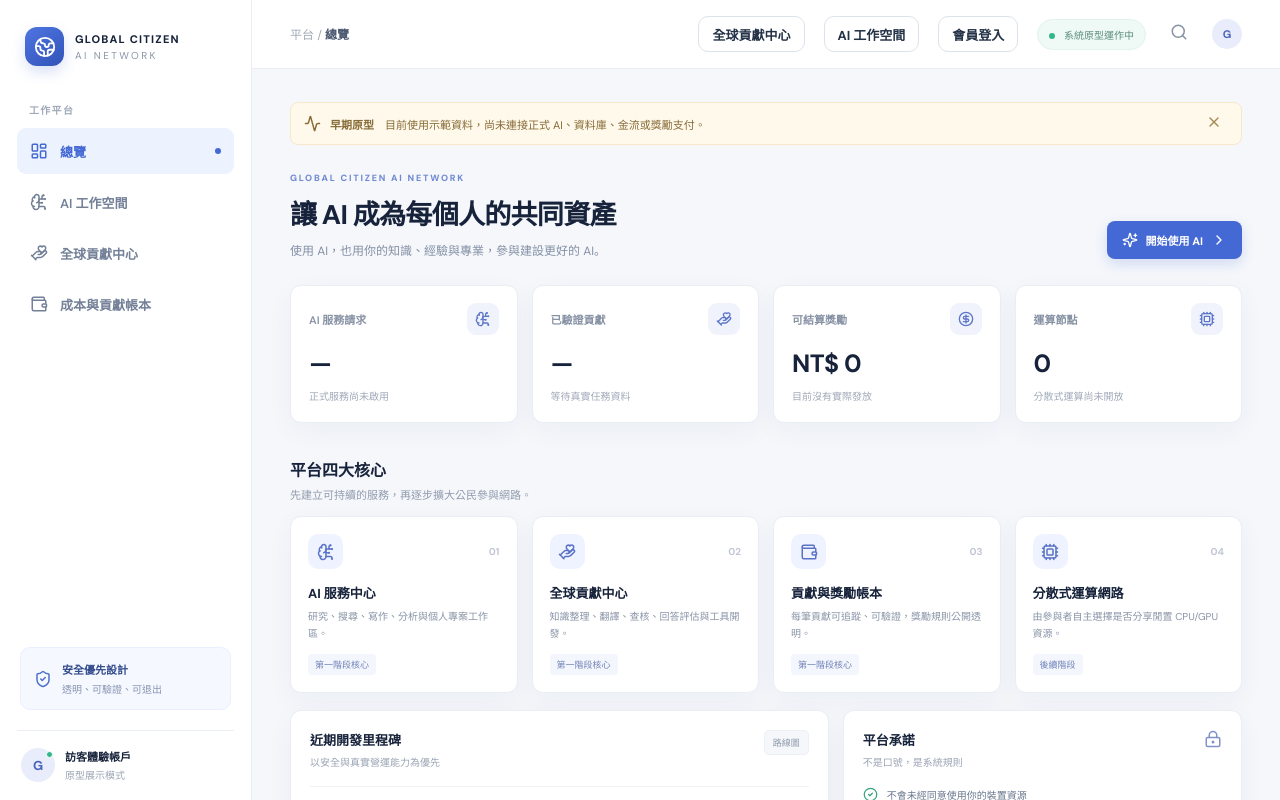
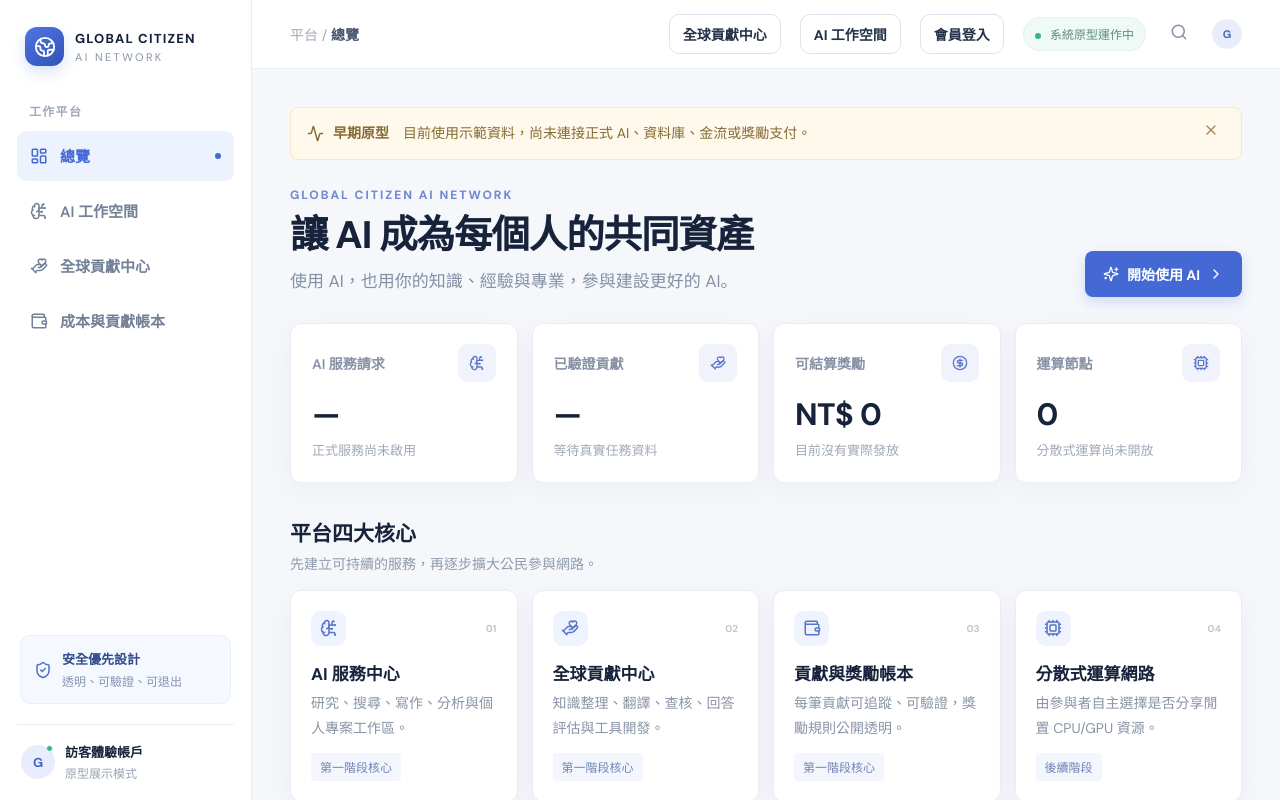
Before and after one commit to X84657465/global-citizen-ai-network, a Next.js app: page / in a window 1280 px wide. Shown: the top 800 px of the page. Built offline with nearby package versions, Linux system fonts and the light colour scheme.

Commit message:
style: improve homepage typography and readability

```diff
--- a/app/globals.css
+++ b/app/globals.css
@@ -36,3 +36,115 @@
   .workspace-header > button { flex: 0 0 auto; }
   .workspace-layout { grid-template-columns: minmax(0, 1fr); }
 }
+
+
+/* GCAN homepage readability pass — v0.1.1
+   Scoped to the public homepage so member/admin workspaces keep their own scale. */
+.shell {
+  font-size: 16px;
+}
+.shell .brand strong { font-size: 13px; }
+.shell .brand span { font-size: 11px; }
+.shell .workspace-label { font-size: 12px; }
+.shell .nav-item { min-height: 50px; font-size: 15px; }
+.shell .secure-card b { font-size: 13px; }
+.shell .secure-card span { font-size: 12px; }
+.shell .profile b { font-size: 13px; }
+.shell .profile span { font-size: 12px; }
+.shell .breadcrumb { font-size: 14px; }
+.shell .login-link { min-height: 40px; font-size: 14px; }
+.shell .status-pill { font-size: 12px; }
+.shell .content { padding-top: 38px; }
+.shell .prototype-notice { font-size: 14px; line-height: 1.65; padding: 13px 16px; }
+.shell .eyebrow { font-size: 12px; letter-spacing: 2px; }
+.shell .page-heading h1 { font-size: clamp(32px, 3vw, 42px); line-height: 1.2; letter-spacing: -1px; }
+.shell .page-heading p { font-size: 17px; line-height: 1.75; }
+.shell .primary-button { min-height: 46px; padding: 12px 18px; font-size: 14px; }
+.shell .metric-card { padding: 20px 21px; }
+.shell .metric-top { font-size: 14px; }
+.shell .metric-icon { width: 38px; height: 38px; }
+.shell .metric-card > strong { font-size: 31px; }
+.shell .metric-card small { font-size: 13px; line-height: 1.6; }
+.shell .section-heading h2,
+.shell .task-toolbar h2 { font-size: 21px; }
+.shell .section-heading p,
+.shell .task-toolbar p { font-size: 14px; line-height: 1.65; }
+.shell .pillar-card { padding: 20px; min-height: 185px; }
+.shell .pillar-card h3 { font-size: 17px; }
+.shell .pillar-card p { font-size: 14px; line-height: 1.8; min-height: 50px; }
+.shell .pillar-tag { font-size: 12px; padding: 5px 9px; }
+.shell .panel { padding: 22px; }
+.shell .panel-title h3,
+.shell .panel h3 { font-size: 17px; }
+.shell .panel-title p { font-size: 13px; line-height: 1.65; }
+.shell .subtle-label { font-size: 12px; }
+.shell .milestone { gap: 13px; padding: 13px 0; }
+.shell .milestone b { font-size: 14px; }
+.shell .milestone p { font-size: 12px; line-height: 1.65; }
+.shell .milestone-state { font-size: 12px; }
+.shell .principles li { font-size: 14px; line-height: 1.65; }
+.shell .chat-header b { font-size: 14px; }
+.shell .chat-header span { font-size: 12px; }
+.shell .model-tag { font-size: 11px !important; }
+.shell .message { font-size: 14px; line-height: 1.8; }
+.shell .chat-input textarea { font-size: 14px; }
+.shell .input-footnote { font-size: 12px; }
+.shell .info-row b { font-size: 13px; }
+.shell .info-row p { font-size: 12px; line-height: 1.7; }
+.shell .cost-note b { font-size: 13px; }
+.shell .cost-note p { font-size: 12px; line-height: 1.75; }
+.shell .contribution-intro b,
+.shell .ledger-banner b { font-size: 15px; }
+.shell .contribution-intro p,
+.shell .ledger-banner p { font-size: 13px; line-height: 1.75; }
+.shell .task-main > b { font-size: 14px; }
+.shell .task-meta { font-size: 12px; }
+.shell .task-reward b { font-size: 15px; }
+.shell .task-reward span { font-size: 11px; }
+.shell .outline-button,
+.shell .muted-button { min-height: 38px; padding: 9px 13px; font-size: 12px; }
+.shell .review-note { font-size: 13px; line-height: 1.75; }
+.shell .ledger-table-head { font-size: 12px; }
+.shell .ledger-table-row { font-size: 13px; }
+.shell .ledger-table-row b { font-size: 13px; }
+.shell .formula-card span { font-size: 12px; }
+.shell .formula-card b { font-size: 14px; line-height: 1.7; }
+.shell footer { font-size: 12px; line-height: 1.6; }
+
+@media (max-width: 760px) {
+  .shell .content { padding: 22px 16px 18px; }
+  .shell .page-heading h1 { font-size: clamp(28px, 7vw, 34px); line-height: 1.3; }
+  .shell .page-heading p { font-size: 15px; line-height: 1.8; }
+  .shell .prototype-notice { font-size: 12px; line-height: 1.75; }
+  .shell .metric-card { padding: 15px 14px; }
+  .shell .metric-top { font-size: 12px; }
+  .shell .metric-card > strong { font-size: 25px; }
+  .shell .metric-card small { font-size: 11px; }
+  .shell .section-heading h2,
+  .shell .task-toolbar h2 { font-size: 19px; }
+  .shell .section-heading p,
+  .shell .task-toolbar p { font-size: 13px; }
+  .shell .pillar-card { min-height: 178px; padding: 15px; }
+  .shell .pillar-card h3 { font-size: 15px; }
+  .shell .pillar-card p { font-size: 12px; line-height: 1.75; }
+  .shell .pillar-tag { font-size: 11px; }
+  .shell .panel { padding: 16px; }
+  .shell .panel-title h3,
+  .shell .panel h3 { font-size: 15px; }
+  .shell .milestone b { font-size: 13px; }
+  .shell .milestone p { font-size: 11px; }
+  .shell .principles li { font-size: 12px; }
+  .shell .top-actions { gap: 8px; }
+  .shell .login-link { min-height: 34px; padding: 0 9px; font-size: 12px; }
+  .shell .task-main > b { font-size: 13px; }
+  .shell .task-meta { font-size: 11px; }
+  .shell .task-reward b { font-size: 14px; }
+  .shell footer { font-size: 11px; }
+}
+
+@media (max-width: 390px) {
+  .shell .pillar-card h3 { font-size: 15px; }
+  .shell .pillar-card p { font-size: 13px; }
+  .shell .metric-card > strong { font-size: 23px; }
+  .shell .top-actions .login-link { padding: 0 7px; font-size: 11px; }
+}
```
